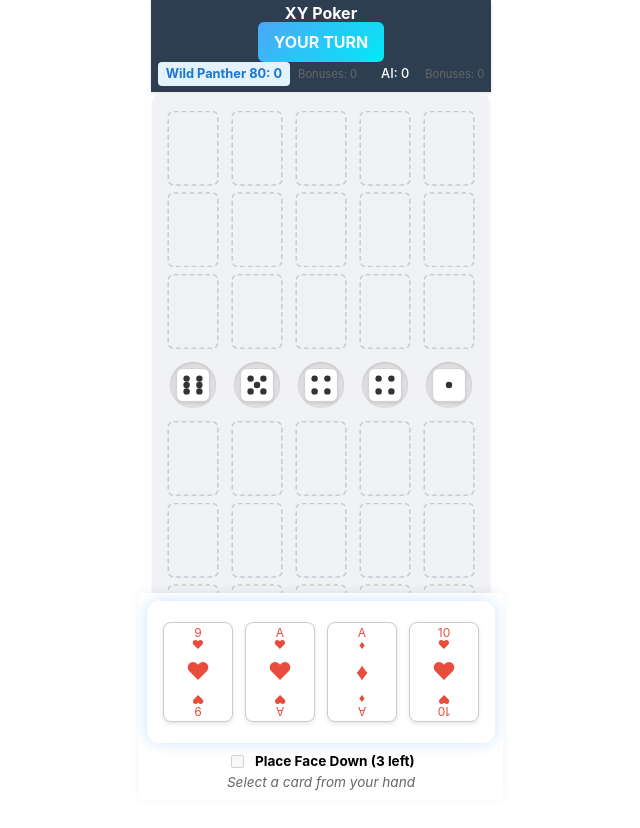
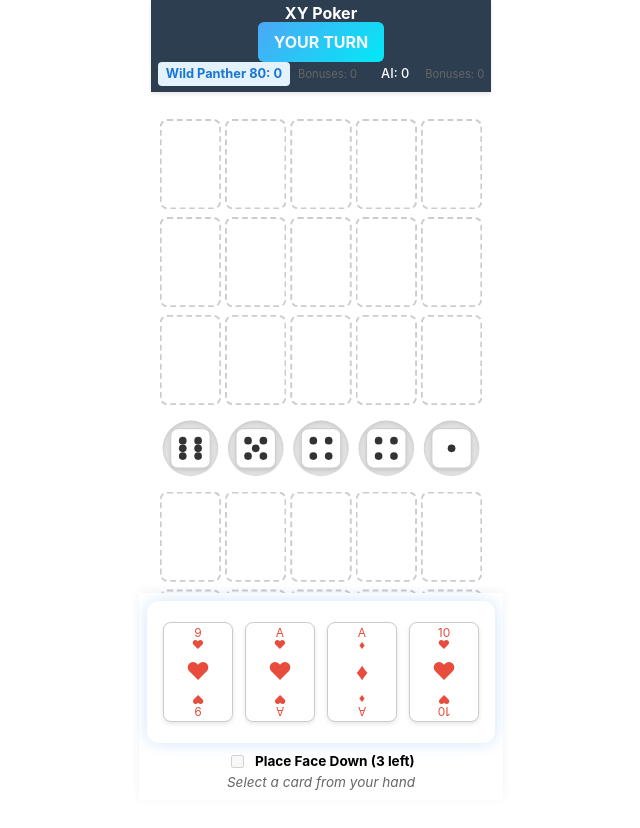
Before and after one commit to sotwat/xy-poker, a React (Vite) app: page / in a window 1280 px wide. Both pictures are taken after a click on the button "Start Game". Shown: the top 828 px of the page, without its empty margins (319-959 px from the left). Built offline with nearby package versions, Linux system fonts and the light colour scheme; no server answers.

Commit message:
fix: PC版でフィールドを1.2倍拡大＋20px下に移動
- transform: scale(1.2) translateY(20px)
- transform-origin: center top
- デスクトップのみ適用（min-width: 601px）

```diff
--- a/src/components/SharedBoard.css
+++ b/src/components/SharedBoard.css
@@ -1,11 +1,21 @@
 .shared-board {
-    display: flex;
-    gap: 16px;
-    padding: 20px;
-    background: #f0f2f5;
-    border-radius: 12px;
-    justify-content: center;
-    align-items: center;
+    display: grid;
+    grid-template-columns: repeat(5, 1fr);
+    gap: 4px;
+    padding: 8px;
+    background: rgba(255, 255, 255, 0.03);
+    border-radius: 8px;
+    width: 100%;
+    max-width: 600px;
+    box-sizing: border-box;
+}
+
+/* Desktop: Scale up and move down */
+@media (min-width: 601px) {
+    .shared-board {
+        transform: scale(1.2) translateY(20px);
+        transform-origin: center top;
+    }
 }
 
 .shared-column {
```
